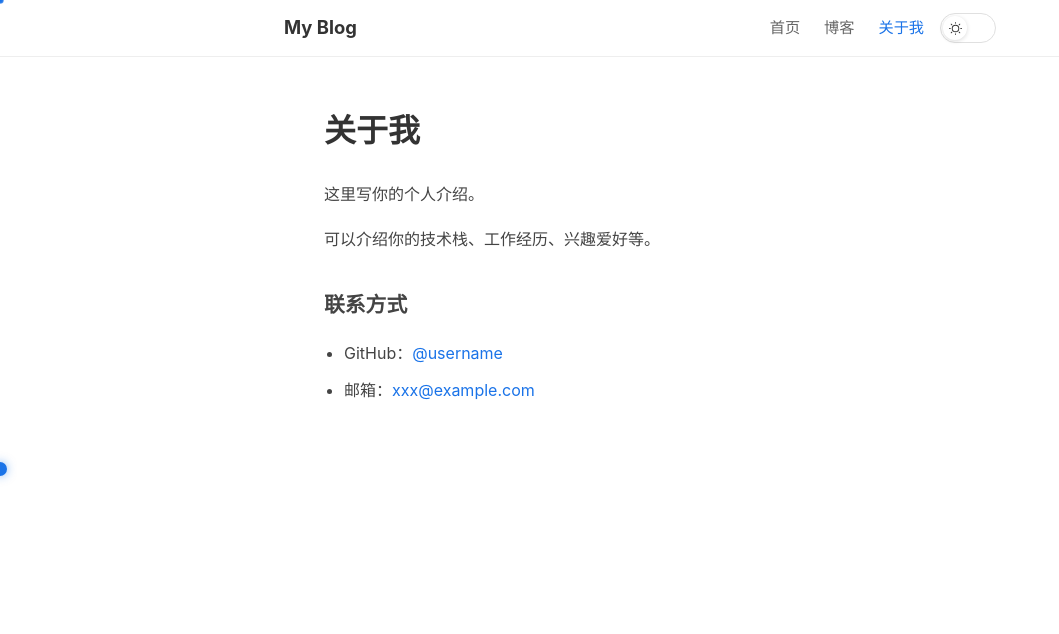
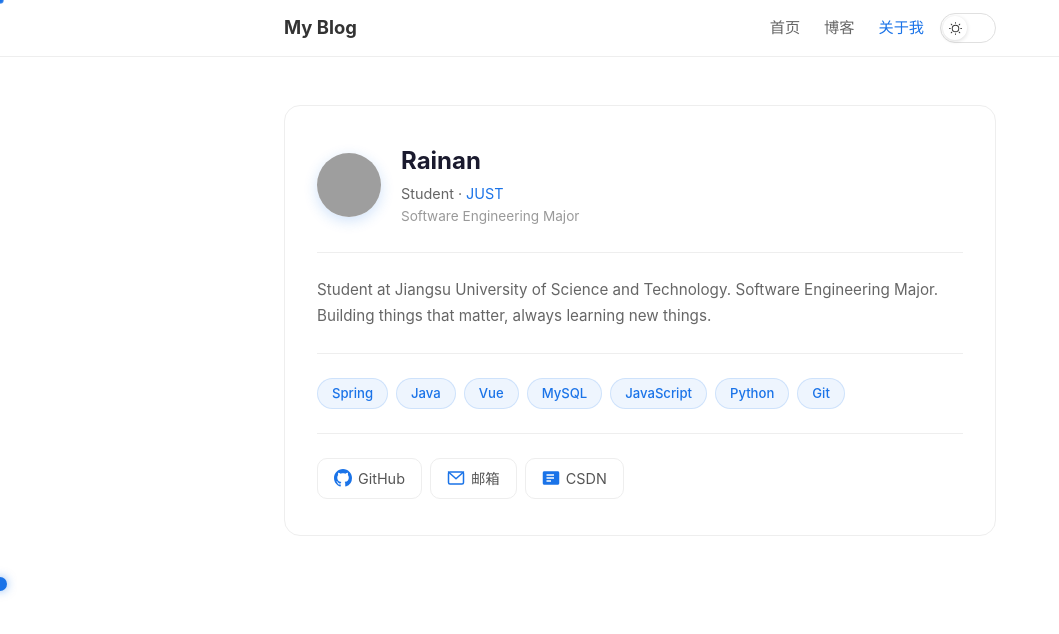
Before and after one commit to Rainan249/VisaBlog, a Vue app: page /about in a window 1280 px wide. Shown: the top 634 px of the page, without its empty margins (0-1059 px from the left). Built offline with nearby package versions, Linux system fonts and the light colour scheme; grey boxes are pictures that could not be loaded.

Commit message:
关于我-优化

```diff
--- a/src/style.css
+++ b/src/style.css
@@ -135,6 +135,48 @@ img {
   color: #666 !important;
 }
 
+:root.dark .card {
+  background: #1a1a2e !important;
+  border-color: #2a2a3e !important;
+}
+
+:root.dark .card .name {
+  color: #e0e0e0 !important;
+}
+
+:root.dark .card .title-line {
+  color: #b0b8c8 !important;
+}
+
+:root.dark .card .major-line {
+  color: #888 !important;
+}
+
+:root.dark .card .bio {
+  color: #aaa !important;
+}
+
+:root.dark .divider {
+  background: #2a2a3e !important;
+}
+
+:root.dark .skill-tag {
+  background: rgba(74,158,255,0.1) !important;
+  color: #4a9eff !important;
+  border-color: rgba(74,158,255,0.2) !important;
+}
+
+:root.dark .contact-link {
+  color: #b0b8c8 !important;
+  border-color: #2a2a3e !important;
+}
+
+:root.dark .contact-link:hover {
+  background: rgba(74,158,255,0.08) !important;
+  border-color: rgba(74,158,255,0.3) !important;
+  color: #4a9eff !important;
+}
+
 :root.dark .post-page article h1 {
   color: #e0e0e0 !important;
 }
--- a/src/views/About.vue
+++ b/src/views/About.vue
@@ -1,60 +1,204 @@
 <script setup lang="ts">
 import CursorTrail from "../components/CursorTrail.vue";
+import avatar from "../assets/头像.jpg";
 </script>
 
 <template>
   <CursorTrail />
   <div class="about">
-    <h1>关于我</h1>
-    <div class="content">
-      <p>这里写你的个人介绍。</p>
-      <p>可以介绍你的技术栈、工作经历、兴趣爱好等。</p>
-      <h2>联系方式</h2>
-      <ul>
-        <li>GitHub：<a href="#" target="_blank">@username</a></li>
-        <li>邮箱：<a href="mailto:xxx@example.com">xxx@example.com</a></li>
-      </ul>
+    <!-- 一张大卡片 -->
+    <div class="card">
+      <!-- 头像 + 名称（一行） -->
+      <div class="card-head">
+        <img :src="avatar" alt="Rainan" class="avatar" />
+        <div class="head-info">
+          <h1 class="name">Rainan</h1>
+          <p class="title-line">Student · <a href="https://www.just.edu.cn/" target="_blank" class="school-link">JUST</a></p>
+          <p class="major-line">Software Engineering Major</p>
+        </div>
+      </div>
+
+      <div class="divider" />
+
+      <!-- 简介 -->
+      <p class="bio">
+        Student at Jiangsu University of Science and Technology. Software Engineering Major.
+        Building things that matter, always learning new things.
+      </p>
+
+      <div class="divider" />
+
+      <!-- 技能标签 -->
+      <div class="skills">
+        <span class="skill-tag" v-for="skill in ['Spring','Java','Vue','MySQL','JavaScript','Python','Git']" :key="skill">{{ skill }}</span>
+      </div>
+
+      <div class="divider" />
+
+      <!-- 联系方式（一行横排） -->
+      <div class="contacts">
+        <a href="https://github.com/Rainan249" target="_blank" class="contact-link">
+          <svg width="18" height="18" viewBox="0 0 24 24" fill="currentColor"><path d="M12 0C5.37 0 0 5.37 0 12c0 5.31 3.435 9.795 8.205 11.385.6.105.825-.255.825-.57 0-.285-.015-1.23-.015-2.235-3.015.555-3.795-.735-4.035-1.41-.135-.345-.72-1.41-1.23-1.695-.42-.225-1.02-.78-.015-.795.945-.015 1.62.87 1.845 1.23 1.08 1.815 2.805 1.305 3.495.99.105-.78.42-1.305.765-1.605-2.67-.3-5.46-1.335-5.46-5.925 0-1.305.465-2.385 1.23-3.225-.12-.3-.54-1.53.12-3.18 0 0 1.005-.315 3.3 1.23.96-.27 1.98-.405 3-.405s2.04.135 3 .405c2.295-1.56 3.3-1.23 3.3-1.23.66 1.65.24 2.88.12 3.18.765.84 1.23 1.905 1.23 3.225 0 4.605-2.805 5.625-5.475 5.925.435.375.81 1.095.81 2.22 0 1.605-.015 2.895-.015 3.3 0 .315.225.69.825.57A12.02 12.02 0 0024 12c0-6.63-5.37-12-12-12z"/></svg>
+          <span>GitHub</span>
+        </a>
+        <a href="mailto:rainan249@163.com" class="contact-link">
+          <svg width="18" height="18" viewBox="0 0 24 24" fill="none" stroke="currentColor" stroke-width="2" stroke-linecap="round" stroke-linejoin="round"><rect x="2" y="4" width="20" height="16" rx="2"/><path d="M22 4L12 13 2 4"/></svg>
+          <span>邮箱</span>
+        </a>
+        <a href="https://blog.csdn.net/2502_90388158" target="_blank" class="contact-link">
+          <svg width="18" height="18" viewBox="0 0 24 24" fill="currentColor"><path d="M21 3H3c-1.1 0-2 .9-2 2v14c0 1.1.9 2 2 2h18c1.1 0 2-.9 2-2V5c0-1.1-.9-2-2-2zm-9 14H6v-2h6v2zm4-4H6v-2h10v2zm0-4H6V7h10v2z"/></svg>
+          <span>CSDN</span>
+        </a>
+      </div>
     </div>
   </div>
 </template>
 
 <style scoped>
 .about {
-  max-width: 680px;
+  max-width: 760px;
   margin: 0 auto;
   padding: 48px 24px;
 }
 
-.about h1 {
-  font-size: 2rem;
-  font-weight: 700;
-  margin: 0 0 24px;
+.card {
+  border-radius: 16px;
+  border: 1px solid #eee;
+  padding: 36px 32px;
+  background: #fff;
 }
 
-.content {
-  line-height: 1.8;
-  color: #444;
+/* ===== 头部（头像 + 名称一行） ===== */
+
+.card-head {
+  display: flex;
+  align-items: center;
+  gap: 20px;
 }
 
-.content h2 {
-  font-size: 1.3rem;
-  margin: 32px 0 16px;
-  font-weight: 600;
+.avatar {
+  width: 64px;
+  height: 64px;
+  border-radius: 50%;
+  object-fit: cover;
+  flex-shrink: 0;
+  box-shadow: 0 4px 14px rgba(26,115,232,0.2);
 }
 
-.content p {
-  margin: 0 0 16px;
+.name {
+  font-size: 1.5rem;
+  font-weight: 700;
+  margin: 0 0 2px;
+  color: #1a1a2e;
 }
 
-.content ul {
-  padding-left: 20px;
+.title-line {
+  font-size: 0.9rem;
+  color: #666;
+  margin: 0 0 1px;
 }
 
-.content li {
-  margin-bottom: 8px;
+.major-line {
+  font-size: 0.85rem;
+  color: #999;
+  margin: 0;
 }
 
-.content a {
+.school-link {
+  color: #1a73e8;
+  text-decoration: none;
+}
+
+.school-link:hover {
+  text-decoration: underline;
+}
+
+/* ===== 分割线 ===== */
+
+.divider {
+  height: 1px;
+  background: #eee;
+  margin: 24px 0;
+}
+
+/* ===== 简介 ===== */
+
+.bio {
+  font-size: 0.95rem;
+  color: #666;
+  line-height: 1.7;
+  margin: 0;
+}
+
+/* ===== 技能标签 ===== */
+
+.skills {
+  display: flex;
+  flex-wrap: wrap;
+  gap: 8px;
+}
+
+.skill-tag {
+  padding: 4px 14px;
+  border-radius: 20px;
+  font-size: 0.82rem;
+  background: rgba(26,115,232,0.07);
+  color: #1a73e8;
+  border: 1px solid rgba(26,115,232,0.15);
+  font-weight: 500;
+}
+
+/* ===== 联系方式（一行） ===== */
+
+.contacts {
+  display: flex;
+  gap: 8px;
+  flex-wrap: wrap;
+}
+
+.contact-link {
+  display: inline-flex;
+  align-items: center;
+  gap: 6px;
+  padding: 8px 16px;
+  border-radius: 10px;
+  color: #555;
+  font-size: 0.9rem;
+  text-decoration: none;
+  transition: background 0.2s, color 0.2s;
+  border: 1px solid #eee;
+}
+
+.contact-link:hover {
+  background: rgba(26,115,232,0.05);
+  border-color: rgba(26,115,232,0.2);
+  color: #1a73e8;
+  text-decoration: none;
+}
+
+.contact-link svg {
+  flex-shrink: 0;
   color: #1a73e8;
 }
+
+/* ===== 响应式 ===== */
+
+@media (max-width: 500px) {
+  .card {
+    padding: 28px 20px;
+  }
+  .card-head {
+    flex-direction: column;
+    text-align: center;
+  }
+  .head-info {
+    text-align: center;
+  }
+  .contacts {
+    justify-content: center;
+  }
+  .skills {
+    justify-content: center;
+  }
+}
 </style>
```
